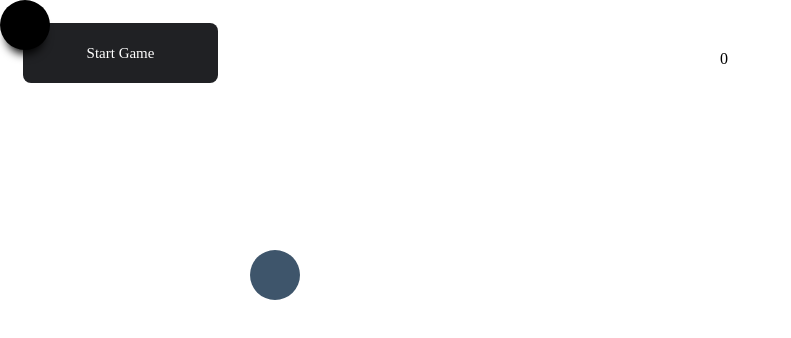
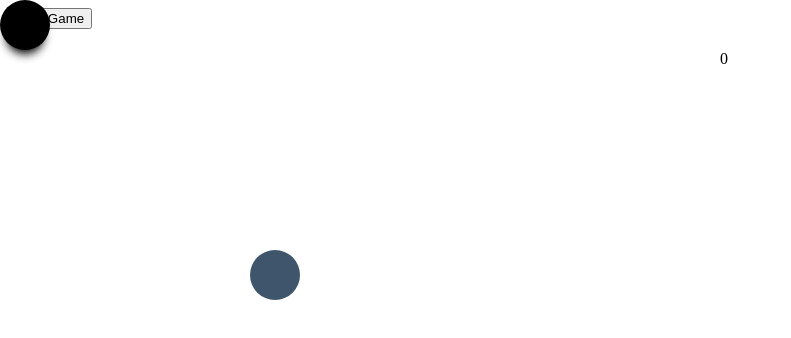
Before and after one commit to sc381998/Weekend-Hackathon-4---Timed-Golf, a React app: page / in a window 1280 px wide. Shown: the top 338 px of the page, without its empty margins (0-791 px from the left). Built offline with nearby package versions, Linux system fonts and the light colour scheme.

Commit message:
fixed the bug

```diff
--- a/src/components/App.js
+++ b/src/components/App.js
@@ -60,7 +60,7 @@ class Timer extends React.Component {
           className="ball"
           style={{ left: `${this.state.x}px`, top: `${this.state.y}px` }}
         ></div>
-        <button onClick={this.handleStart} className="ballProvider">
+        <button onClick={this.handleStart} className="start">
           Start Game
         </button>
 
```
